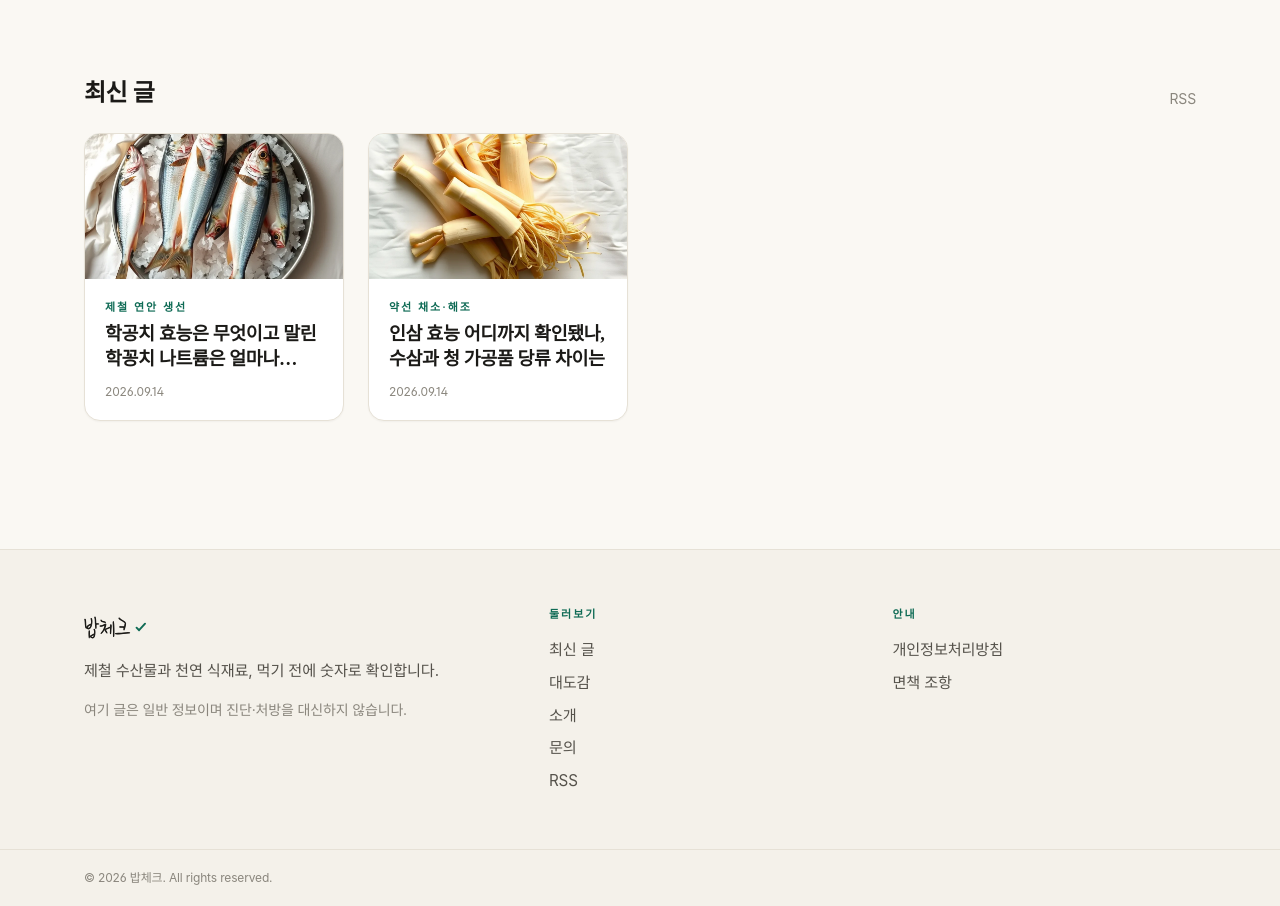
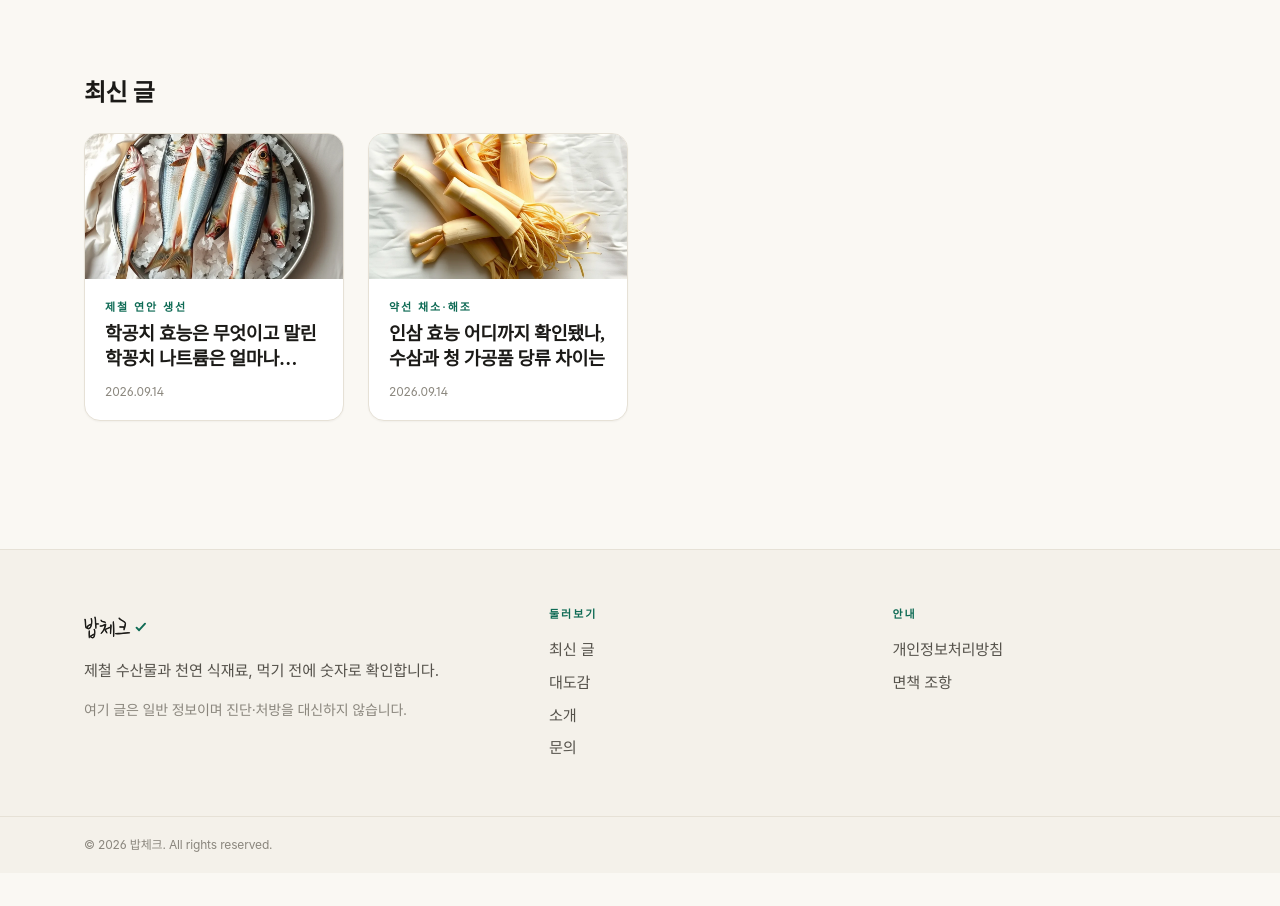
Before and after one commit to koii0803/babcheck, an Astro site: page / in a window 1280 px wide. Shown: the part 999-1905 px from the top of the page. After the commit the page ends 1872 px from the top, so only its background shows below. Built offline with nearby package versions, Linux system fonts and the light colour scheme; Astro itself is replaced by a stand-in of ours; a web font is replaced by a local one.

Commit message:
화면의 RSS 링크 제거 (피드 파일은 유지)
Co-Authored-By: Claude Fable 5 <noreply@anthropic.com>

```diff
--- a/src/layouts/Base.astro
+++ b/src/layouts/Base.astro
@@ -83,7 +83,6 @@ const year = new Date().getFullYear();
             <li><a href="/guide" class="hover:text-moss">대도감</a></li>
             <li><a href="/about" class="hover:text-moss">소개</a></li>
             <li><a href="/contact" class="hover:text-moss">문의</a></li>
-            <li><a href="/rss.xml" class="hover:text-moss">RSS</a></li>
           </ul>
         </div>
         <div>
--- a/src/pages/index.astro
+++ b/src/pages/index.astro
@@ -84,7 +84,6 @@ const heroCss = `
   <section id="latest" class="mx-auto max-w-6xl scroll-mt-20 px-5 pb-8 pt-12 md:pt-20">
     <div class="mb-4 flex items-end justify-between md:mb-6">
       <h2 class="serif text-xl font-bold md:text-2xl">최신 글</h2>
-      <a href="/rss.xml" class="text-xs text-ink-3 hover:text-moss md:text-sm">RSS</a>
     </div>
     {posts.length === 0 ? (
       <p class="text-ink-2">아직 글이 없습니다.</p>
```
